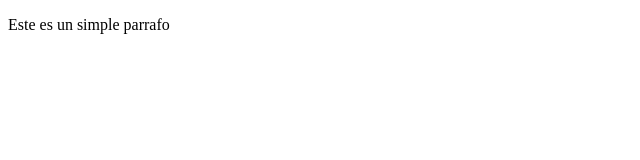
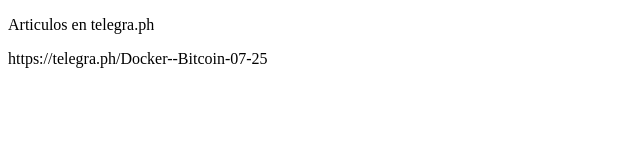
Before and after one commit to laderalibre/laderalibre.github.io, a plain HTML site: page index.html in a window 1280 px wide. Shown: the whole page, without its empty margins (0-640 px from the left). Drawn offline with Linux system fonts and the light colour scheme.

Commit message:
Update index.html

```diff
--- a/index.html
+++ b/index.html
@@ -13,6 +13,7 @@
     <title>Mi pagina de prueba 2</title>
   </head>
   <body>
-    <p>Este es un simple parrafo</p>
+    <p>Articulos en telegra.ph</p>
+    <p>https://telegra.ph/Docker--Bitcoin-07-25</p>
   </body>
 </html>
```
